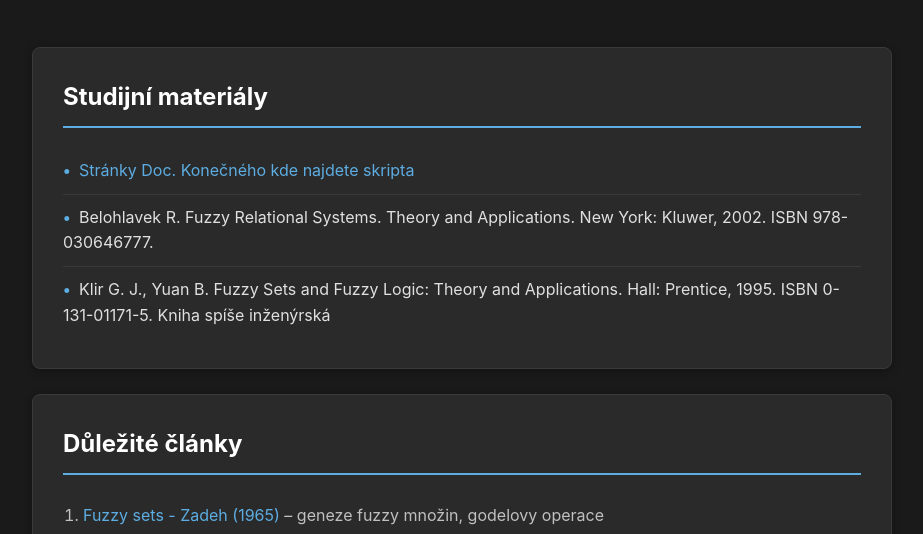
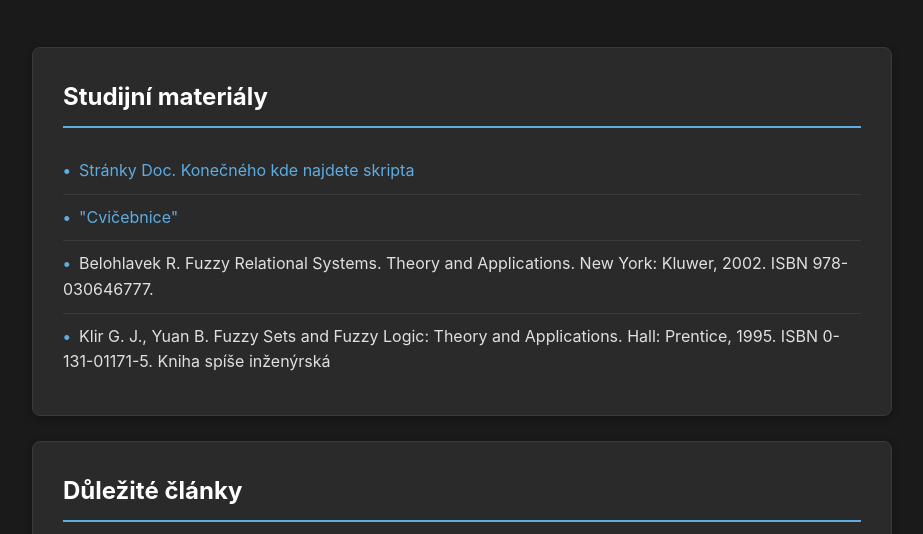
Before and after one commit to luckyluke66/luckyluke66.github.io, a plain HTML site: page Fuz/fuz.html in a window 1280 px wide. Shown: the part 201-735 px from the top of the page, without its empty margins (178-1101 px from the left). Drawn offline with Linux system fonts and the light colour scheme.

Commit message:
cvičebnice

```diff
--- a/Fuz/fuz.html
+++ b/Fuz/fuz.html
@@ -22,6 +22,7 @@
                 <h2>Studijní materiály</h2>
                 <ul class="resource-list">
                     <li><a href="https://phoenix.inf.upol.cz/~konecnja/vyuka/2026W/FUZ.html">Stránky Doc. Konečného kde najdete skripta</a></li>
+                    <li><a href="../materialy/FUZ.pdf">"Cvičebnice"</a></li>
                     <li>Belohlavek R. Fuzzy Relational Systems. Theory and Applications. New York: Kluwer, 2002. ISBN 978-030646777. </li>
                     <li>Klir G. J., Yuan B. Fuzzy Sets and Fuzzy Logic: Theory and Applications. Hall: Prentice, 1995. ISBN 0-131-01171-5. Kniha spíše inženýrská</li>
                 </ul>
```
Also changed, not shown: 1 other file.
